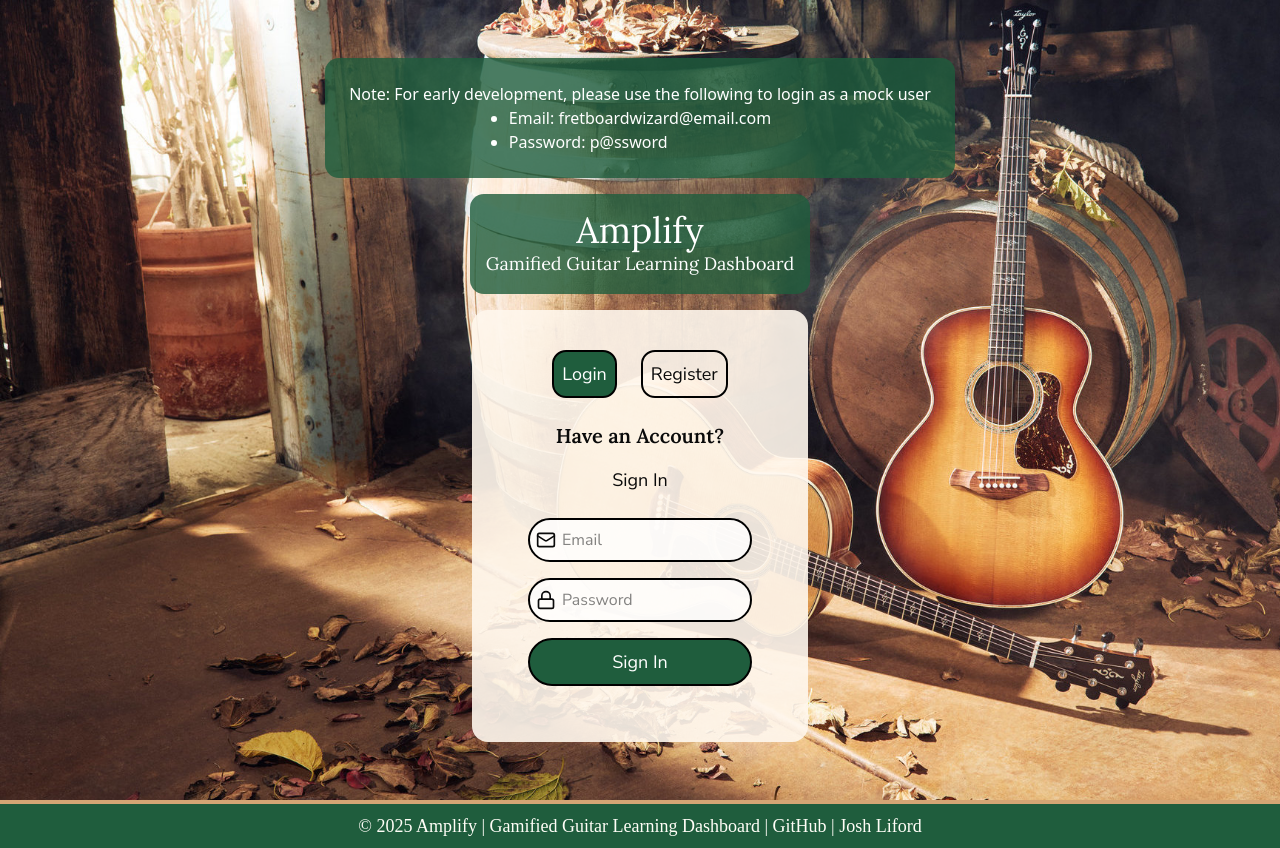
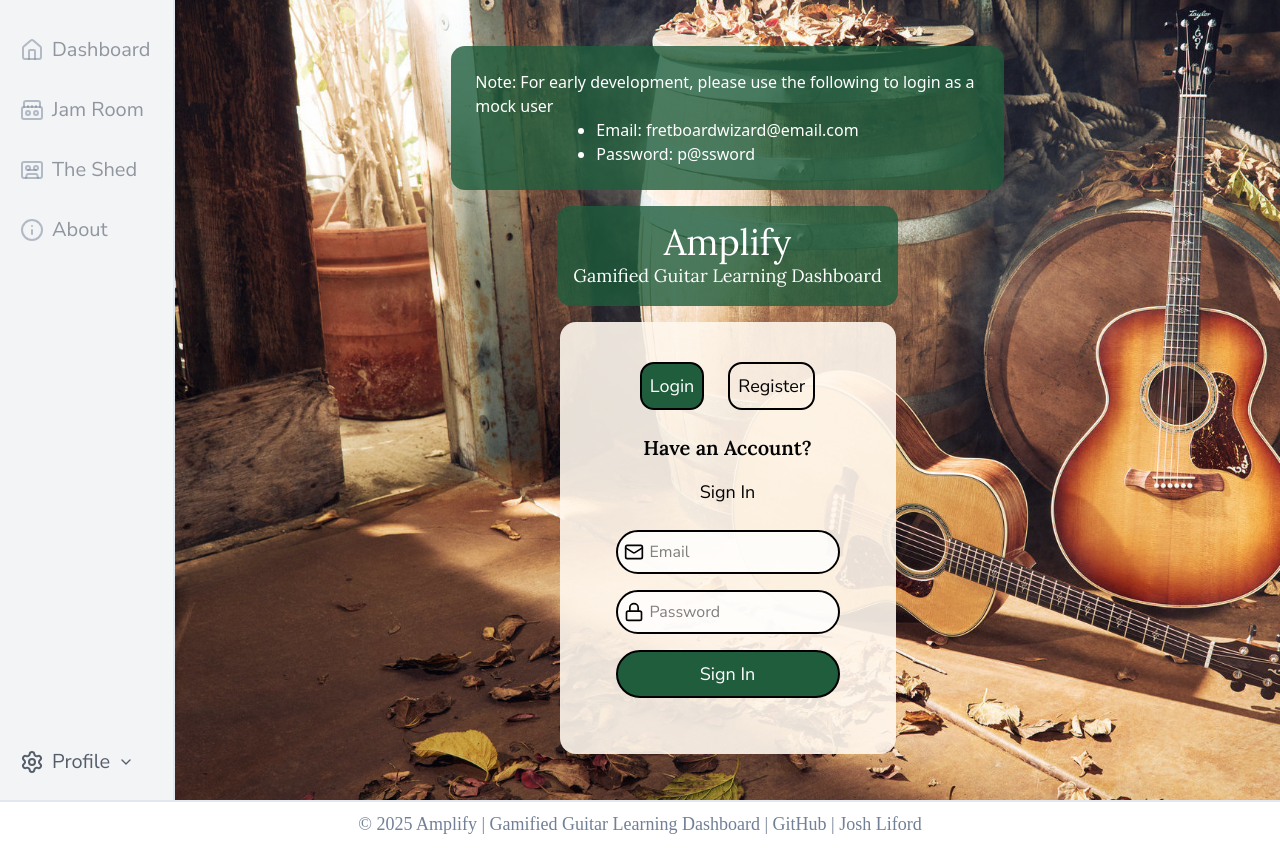
Before and after one commit to joshliford/amplify-guitar-app, a React (Vite) app in the folder amplify-guitar-app/: page /auth in a window 1280 px wide. Built offline with nearby package versions, Linux system fonts and the light colour scheme.

Commit message:
implement sidebar navigation and refactor header/footer styling; removed original nav bar

```diff
--- a/amplify-guitar-app/src/App.jsx
+++ b/amplify-guitar-app/src/App.jsx
@@ -10,6 +10,7 @@ import Shed from "./pages/Shed";
 import { calculateLevel, xpProgression, xpNeededToLevelUp } from "./components/utils/xpUtils";
 import LevelUpModal from "./components/LevelUpModal";
 import Auth from "./pages/Auth";
+import SideNavBar from "./components/SideNavBar";
 
 function App() {
 
@@ -79,9 +80,11 @@ function App() {
   }
 
   return (
-    <div className="flex flex-col min-h-screen">
-      <Header handleLogout={handleLogout} toggleDarkMode={toggleDarkMode} />
-      <main className="grow">
+    <div className="grid-cols-1">
+      <Header />
+      <main className="flex grow">
+        <SideNavBar handleLogout={handleLogout} toggleDarkMode={toggleDarkMode}/>
+        <div className="flex-1">
         <Routes>
           <Route path="/" element={<Navigate to="/auth" replace />} />
           <Route path="/auth" element={<Auth />} />
@@ -133,6 +136,7 @@ function App() {
           handleCloseModal={handleCloseLevelUpModal}
           level={level}
         />
+        </div>
       </main>
       <Footer />
     </div>
--- a/amplify-guitar-app/src/components/Footer.jsx
+++ b/amplify-guitar-app/src/components/Footer.jsx
@@ -3,10 +3,10 @@ import { Link } from "react-router";
 export default function Footer() {
   return (
     <div>
-      <footer className="flex w-full justify-center font-['Nunito-Sans'] p-2 border-t-4 border-[#D4A574] bg-[#1F5D3D] dark:bg-[#1A1F2A]">
-        <p className="text-[#FFFEF7] text-lg">
+      <footer className="flex w-full justify-center font-['Nunito-Sans'] p-2 border-t-2 border-[#e2e8f0] dark:border-[#149eca]/30 bg-white dark:bg-gray-800">
+        <p className="text-[#718096] dark:text-[#e0e0e0] text-lg">
           &copy; 2025 Amplify | Gamified Guitar Learning Dashboard |{" "}
-          <Link to={"https://github.com/joshliford"} target="_blank">
+          <Link to={"https://github.com/joshliford"} target="_blank" className="hover:text-[#087ea4]">
             GitHub
           </Link>{" "}
           | Josh Liford
--- a/amplify-guitar-app/src/components/Header.jsx
+++ b/amplify-guitar-app/src/components/Header.jsx
@@ -1,58 +1,25 @@
 import { Link, useLocation } from "react-router-dom";
-import { Menu, MenuButton, MenuItem, MenuItems } from "@headlessui/react";
-import NavBar from "./NavBar";
-import { ChevronDown } from "lucide-react";
-import DarkModeToggle from "./DarkModeToggle";
 
-export default function Header({ handleLogout, isDark, toggleDarkMode }) {
+export default function Header() {
 
   // hide the header when on the auth page
   const location = useLocation();
   if (location.pathname === "/auth") return null;
 
   return (
-    <div className="w-full border-b-4 border-[#D4A574] dark:border-[#E3B85B] bg-[#1F5D3D] dark:bg-[#1A1F2A] shadow-lg">
+    <div className="w-full border-b-2 border-[#e2e8f0] dark:border-[#149eca]/30 bg-white dark:bg-gray-800 shadow-lg dark:shadow-lg">
       <header className="max-w-screen px-6 py-4">
         <div className="flex justify-between items-center">
           <Link to={"/dashboard"}>
-            <h1 className="text-4xl text-[#FFFEF7] font-['Lora'] hover:text-[#EBD5B3] transition-colors mb-1">
+            <h1 className="text-4xl text-[#0d1117] dark:text-white font-['Lora'] hover:text-[#087ea4] dark:hover:text-[#149eca] transition-colors mb-1">
               Amplify
             </h1>
           </Link>
-
-          <div>
-            <Menu>
-              <MenuButton className="inline-flex items-center gap-2 text-[#FFFEF7] font-['Nunito_Sans'] hover:text-[#EBD5B3] hover:cursor-pointer text-xl">
-                Profile
-                <ChevronDown className="size-4" />
-              </MenuButton>
-              <MenuItems anchor="bottom-end" className="rounded-xl bg-[#EBD5B3]/95">
-                <MenuItem as="div" className="flex justify-center items-center px-2 py-4 gap-2">
-                  <span className="text-black text-lg font-['Nunito_Sans'] font-semibold">
-                    Dark Mode
-                  </span>
-                  <DarkModeToggle
-                    isDark={isDark}
-                    toggleDarkMode={toggleDarkMode}
-                  />
-                </MenuItem>
-                <MenuItem as="div" className="flex justify-center">
-                  <button
-                    onClick={handleLogout}
-                    className="text-black hover:text-red-600 font-semibold text-xl font-['Nunito_Sans'] hover:cursor-pointer transition mb-2"
-                  >
-                    Logout
-                  </button>
-                </MenuItem>
-              </MenuItems>
-            </Menu>
-          </div>
         </div>
         <div className="flex flex-row justify-between">
-          <h2 className="text-[#EBD5B3] font-['Lora'] text-xl">
+          <h2 className="text-[#718096] dark:text-[#e0e0e0] font-['Lora'] text-xl">
             Gamified Guitar Learning Dashboard
           </h2>
-          <NavBar />
         </div>
       </header>
     </div>
--- a/amplify-guitar-app/src/components/NavBar.jsx
+++ /dev/null
@@ -1,55 +0,0 @@
-import { Link, useLocation } from "react-router-dom";
-
-export default function NavBar() {
-
-  // gives current URL info (i.e. highlight the active link)
-  const location = useLocation();
-
-  return (
-    <div className="flex flex-row justify-end">
-      <nav>
-        <ul className="flex gap-6 text-[#FFFEF7] font-['Nunito_Sans'] text-xl">
-          <li
-            className={
-              location.pathname === "/dashboard"
-                ? `text-[#EBD5B3] border-b-2 border-b-[#EBD5B3]`
-                : `text-[#FFFEF7] hover:text-[#EBD5B3] transition-colors`
-            }
-          >
-            <Link to="/dashboard">Dashboard</Link>
-          </li>
-
-          <li
-            className={
-              location.pathname === "/jamroom"
-                ? `text-[#EBD5B3] border-b-2 border-b-[#EBD5B3]`
-                : `text-[#FFFEF7] hover:text-[#EBD5B3] transition-colors`
-            }
-          >
-            <Link to="/jamroom">Jam Room</Link>
-          </li>
-
-          <li
-            className={
-              location.pathname === "/shed"
-                ? `text-[#EBD5B3] border-b-2 border-b-[#EBD5B3]`
-                : `text-[#FFFEF7] hover:text-[#EBD5B3] transition-colors`
-            }
-          >
-            <Link to="/shed">The Shed</Link>
-          </li>
-
-          <li
-            className={
-              location.pathname === "/about"
-                ? `text-[#EBD5B3] border-b-2 border-b-[#EBD5B3]`
-                : `text-[#FFFEF7] hover:text-[#EBD5B3] transition-colors`
-            }
-          >
-            <Link to="/about">About</Link>
-          </li>
-        </ul>
-      </nav>
-    </div>
-  );
-}
--- /dev/null
+++ b/amplify-guitar-app/src/components/SideNavBar.jsx
@@ -0,0 +1,145 @@
+import { BoomBox, CassetteTape, Home, Info, Settings } from "lucide-react";
+import { Link, useLocation } from "react-router-dom";
+import { Menu, MenuButton, MenuItem, MenuItems } from "@headlessui/react";
+import { ChevronDown } from "lucide-react";
+import DarkModeToggle from "./DarkModeToggle";
+
+export default function SideNavBar({ handleLogout, isDark, toggleDarkMode }) {
+  const location = useLocation();
+
+  return (
+    <div className="flex flex-col min-h-screen w-[175px] bg-gray-100 dark:bg-gray-700 border-r-2 border-[#e2e8f0] dark:border-[#149eca]/20">
+      <nav>
+        <ul className="flex flex-col gap-4 font-['Nunito_Sans'] text-xl p-3 mt-4">
+          <div
+            className={`group flex gap-2 items-center rounded-lg px-2 py-2 ${
+              location.pathname === "/dashboard"
+                ? "bg-[#149eca]/30 dark:bg-[#149eca]/10 transition-colors"
+                : "hover:bg-[#d2d2d2] dark:hover:bg-[#149eca]/5 transition-colors"
+            }`}
+          >
+            <Home
+              className={
+                location.pathname === "/dashboard"
+                  ? "text-[#087ea4] dark:text-[#149eca]"
+                  : "text-[#718096]/50 dark:text-[#e0e0e0] group-hover:text-[#087ea4] dark:group-hover:text-[#149eca] transition-colors"
+              }
+            />
+            <li
+              className={
+                location.pathname === "/dashboard"
+                  ? `text-[#087ea4] dark:text-[#149eca] font-semibold`
+                  : `text-[#2d3748]/50 dark:text-[#e0e0e0] group-hover:text-[#087ea4] dark:group-hover:text-[#149eca] transition-colors`
+              }
+            >
+              <Link to="/dashboard">Dashboard</Link>
+            </li>
+          </div>
+
+          <div
+            className={`group flex gap-2 items-center rounded-lg px-2 py-2 ${
+              location.pathname === "/jamroom"
+                ? "bg-[#149eca]/30 dark:bg-[#149eca]/10 transition-colors"
+                : "hover:bg-[#d2d2d2] dark:hover:bg-[#149eca]/5 transition-colors"
+            }`}
+          >
+            <BoomBox
+              className={
+                location.pathname === "/jamroom"
+                  ? "text-[#087ea4] dark:text-[#149eca]"
+                  : "text-[#718096]/50 dark:text-[#e0e0e0] group-hover:text-[#087ea4] dark:group-hover:text-[#149eca] transition-colors"
+              }
+            />
+            <li
+              className={
+                location.pathname === "/jamroom"
+                  ? `text-[#087ea4] dark:text-[#149eca] font-semibold`
+                  : `text-[#2d3748]/50 dark:text-[#e0e0e0] group-hover:text-[#087ea4] dark:group-hover:text-[#149eca] transition-colors`
+              }
+            >
+              <Link to="/jamroom">Jam Room</Link>
+            </li>
+          </div>
+
+          <div
+            className={`group flex gap-2 items-center rounded-lg px-2 py-2 ${
+              location.pathname === "/shed"
+                ? "bg-[#149eca]/30 dark:bg-[#149eca]/10 transition-colors"
+                : "hover:bg-[#d2d2d2] dark:hover:bg-[#149eca]/5 transition-colors"
+            }`}
+          >
+            <CassetteTape
+              className={
+                location.pathname === "/shed"
+                  ? "text-[#087ea4] dark:text-[#149eca]"
+                  : "text-[#718096]/50 dark:text-[#e0e0e0] group-hover:text-[#087ea4] dark:group-hover:text-[#149eca] transition-colors"
+              }
+            />
+            <li
+              className={
+                location.pathname === "/shed"
+                  ? `text-[#087ea4] dark:text-[#149eca] font-semibold`
+                  : `text-[#2d3748]/50 dark:text-[#e0e0e0] group-hover:text-[#087ea4] dark:group-hover:text-[#149eca] transition-colors`
+              }
+            >
+              <Link to="/shed">The Shed</Link>
+            </li>
+          </div>
+
+          <div
+            className={`group flex gap-2 items-center rounded-lg px-2 py-2 ${
+              location.pathname === "/about"
+                ? "bg-[#149eca]/30 dark:bg-[#149eca]/10 transition-colors"
+                : "hover:bg-[#d2d2d2] dark:hover:bg-[#149eca]/5 transition-colors"
+            }`}
+          >
+            <Info
+              className={
+                location.pathname === "/about"
+                  ? "text-[#087ea4] dark:text-[#149eca]"
+                  : "text-[#718096]/50 dark:text-[#e0e0e0] group-hover:text-[#087ea4] dark:group-hover:text-[#149eca] transition-colors"
+              }
+            />
+            <li
+              className={
+                location.pathname === "/about"
+                  ? `text-[#087ea4] dark:text-[#149eca] font-semibold`
+                  : `text-[#2d3748]/50 dark:text-[#e0e0e0] group-hover:text-[#087ea4] dark:group-hover:text-[#149eca] transition-colors`
+              }
+            >
+              <Link to="/about">About</Link>
+            </li>
+          </div>
+          <div className="group flex absolute bottom-4 gap-2 items-center rounded-lg px-2 py-2 hover:bg-[#d2d2d2] text-[#2d3748]/80 dark:text-[#e0e0e0] dark:hover:bg-[#149eca]/5 group-hover:text-[#087ea4] dark:group-hover:text-[#149eca] transition-colors">
+            <Settings className="group-hover:text-[#087ea4] dark:group-hover:text-[#149eca]"/>
+            <Menu>
+              <MenuButton className="inline-flex items-center gap-2 font-['Nunito_Sans'] group-hover:text-[#087ea4] dark:group-hover:text-[#149eca] hover:cursor-pointer text-xl">
+                Profile
+                <ChevronDown className="size-4" />
+              </MenuButton>
+              <MenuItems anchor="top" className="rounded-xl bg-white dark:bg-gray-800 border border-[#e2e8f0] dark:border-[#149eca]/20 shadow-md">
+                <MenuItem as="div" className="flex justify-center items-center px-2 py-4 gap-2">
+                  <span className="text-[#0d1117] dark:text-white text-lg font-['Nunito_Sans'] font-semibold">
+                    Dark Mode
+                  </span>
+                  <DarkModeToggle
+                    isDark={isDark}
+                    toggleDarkMode={toggleDarkMode}
+                  />
+                </MenuItem>
+                <MenuItem as="div" className="flex justify-center">
+                  <button
+                    onClick={handleLogout}
+                    className="text-[#4a5568] dark:text-[#e0e0e0] hover:text-red-500 dark:hover:text-red-400 font-semibold text-xl font-['Nunito_Sans'] hover:cursor-pointer transition mb-2"
+                  >
+                    Logout
+                  </button>
+                </MenuItem>
+              </MenuItems>
+            </Menu>
+          </div>
+        </ul>
+      </nav>
+    </div>
+  );
+}
--- a/amplify-guitar-app/src/index.css
+++ b/amplify-guitar-app/src/index.css
@@ -45,7 +45,7 @@
 :root {
   --radius: 0.625rem;
   --background: oklch(1 0 0);
-  --foreground: oklch(0.145 0 0);
+  --foreground: oklch(0.1 0 0);
   --card: oklch(1 0 0);
   --card-foreground: oklch(0.145 0 0);
   --popover: oklch(1 0 0);
```
